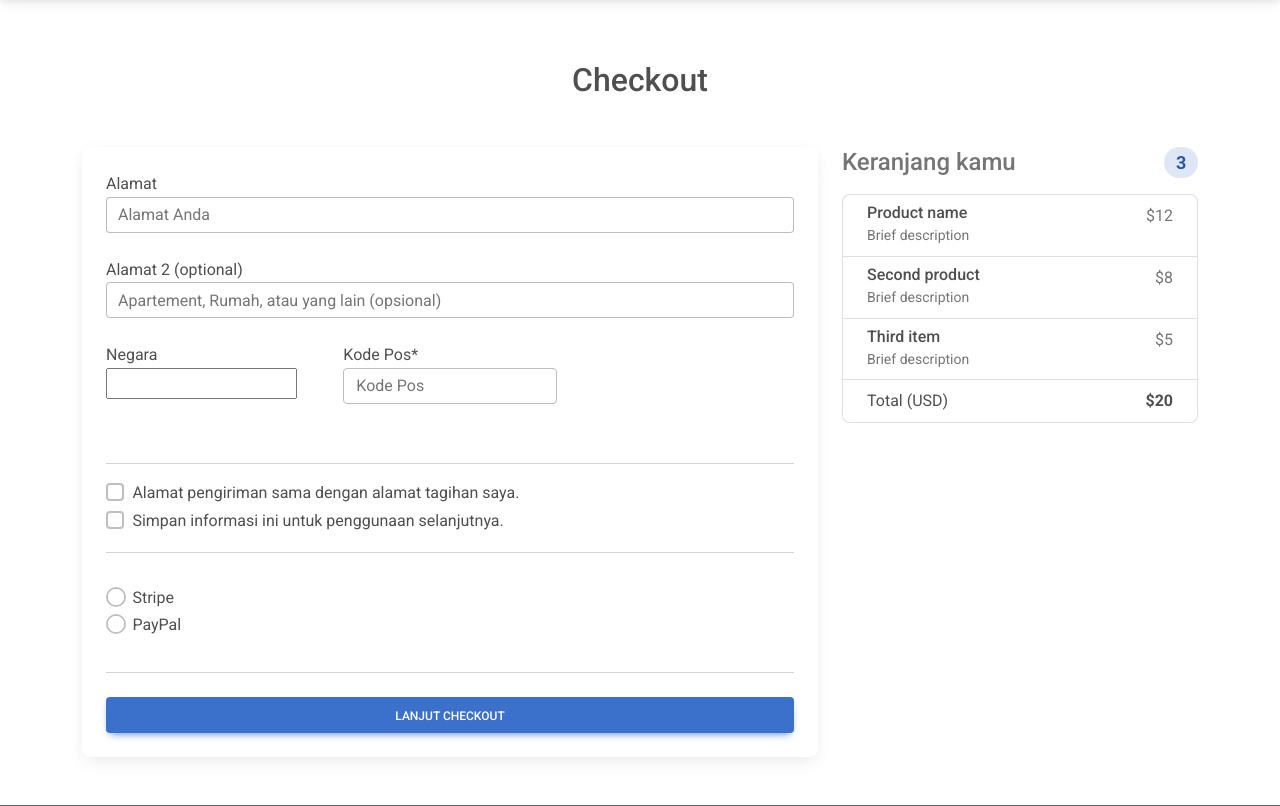
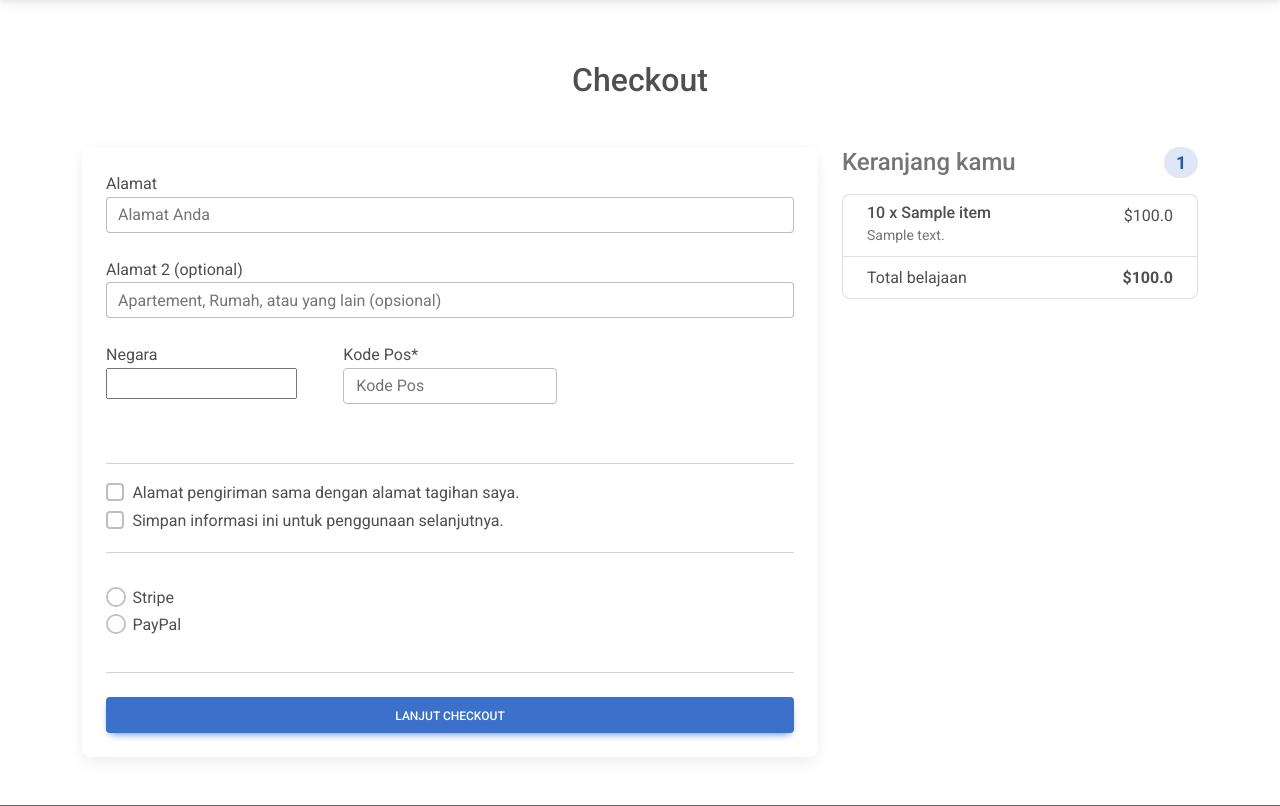
Before and after one commit to atnlie/ecommerce-django, a Django app: template ecomm/templates/checkout.html in a window 1280 px wide. Shown: the part 59-865 px from the top of the page. Run offline with Django 4.2, Linux system fonts and the light colour scheme; the template is opened without the code that fills it: values that come from a table or form of the project are taken from there, others are empty; tables that the repository leaves empty hold one stand-in row (values such as "Sample post"); some libraries are stand-ins or nearby versions.

Commit message:
feat(checkout): add detail of checkout

```diff
--- a/ecomm/templates/checkout.html
+++ b/ecomm/templates/checkout.html
@@ -96,35 +96,30 @@
                         <!-- Heading -->
                         <h4 class="d-flex justify-content-between align-items-center mb-3">
                             <span class="text-muted">Keranjang kamu</span>
-                            <span class="badge rounded-pill badge-primary">3</span>
+                            <span class="badge rounded-pill badge-primary">{{ order.items.all.count }}</span>
                         </h4>
 
                         <!-- Cart -->
                         <ul class="list-group mb-3">
+                            {% for belanjaan in order.items.all%}
                             <li class="list-group-item d-flex justify-content-between">
+
                                 <div>
-                                    <h6 class="my-0">Product name</h6>
-                                    <small class="text-muted">Brief description</small>
+                                    <h6 class="my-0">{{ belanjaan.quantity }} x {{ belanjaan.item.title }}</h6>
+                                    <small class="text-muted">{{ belanjaan.item.description }}</small>
                                 </div>
-                                <span class="text-muted">$12</span>
+
+                                {% if belanjaan.item.discount_price %}
+                                <span class="text-muted">${{ belanjaan.get_total_discount_item }}
+                                {% else %}
+                                ${{ belanjaan.get_total_harga_item}}
+                                {% endif %}
+
                             </li>
+                            {% endfor %}
                             <li class="list-group-item d-flex justify-content-between">
-                                <div>
-                                    <h6 class="my-0">Second product</h6>
-                                    <small class="text-muted">Brief description</small>
-                                </div>
-                                <span class="text-muted">$8</span>
-                            </li>
-                            <li class="list-group-item d-flex justify-content-between">
-                                <div>
-                                    <h6 class="my-0">Third item</h6>
-                                    <small class="text-muted">Brief description</small>
-                                </div>
-                                <span class="text-muted">$5</span>
-                            </li>
-                            <li class="list-group-item d-flex justify-content-between">
-                                <span>Total (USD)</span>
-                                <strong>$20</strong>
+                                <span>Total belajaan</span>
+                                <strong>${{ order.get_total_harga_order }}</strong>
                             </li>
                         </ul>
                         <!-- Cart -->
```
Also changed, not shown: core/views.py (+4 -3 lines), ecomm/templates/payment.html (+9 -0 lines).
